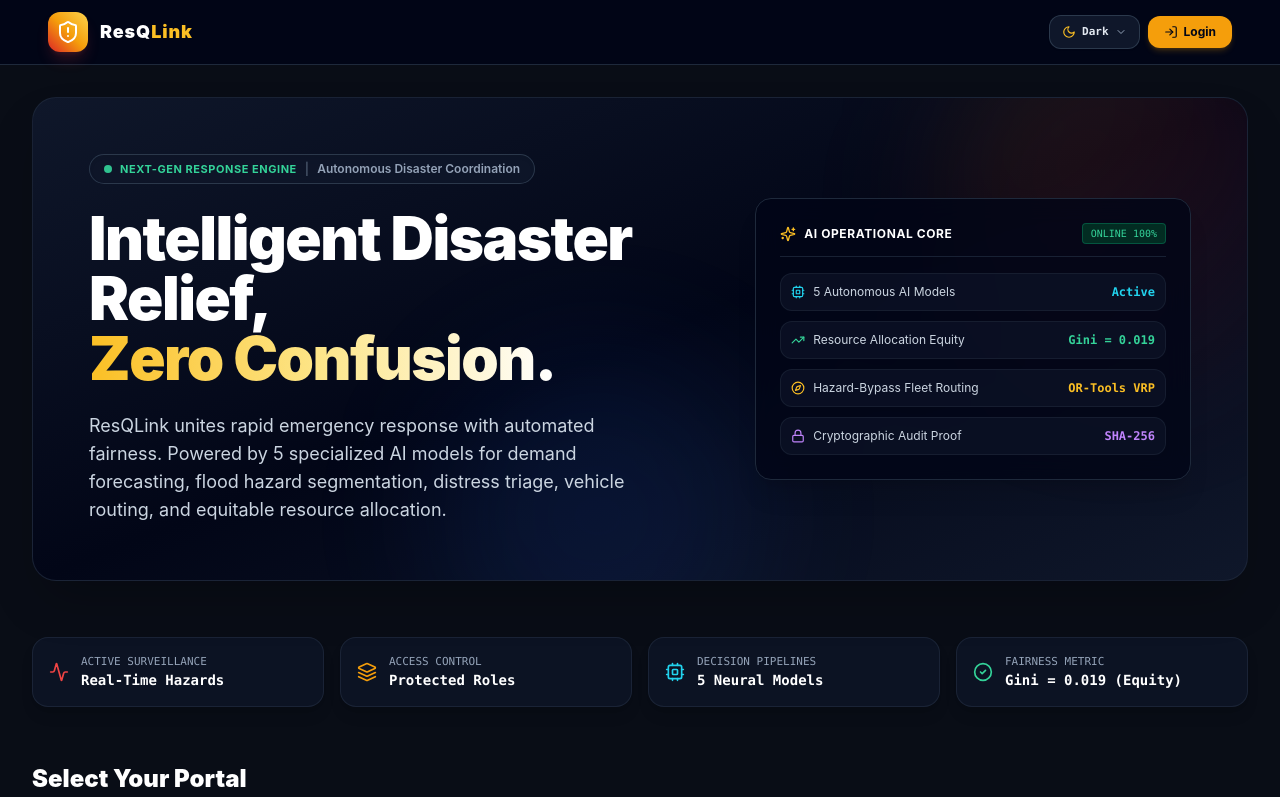
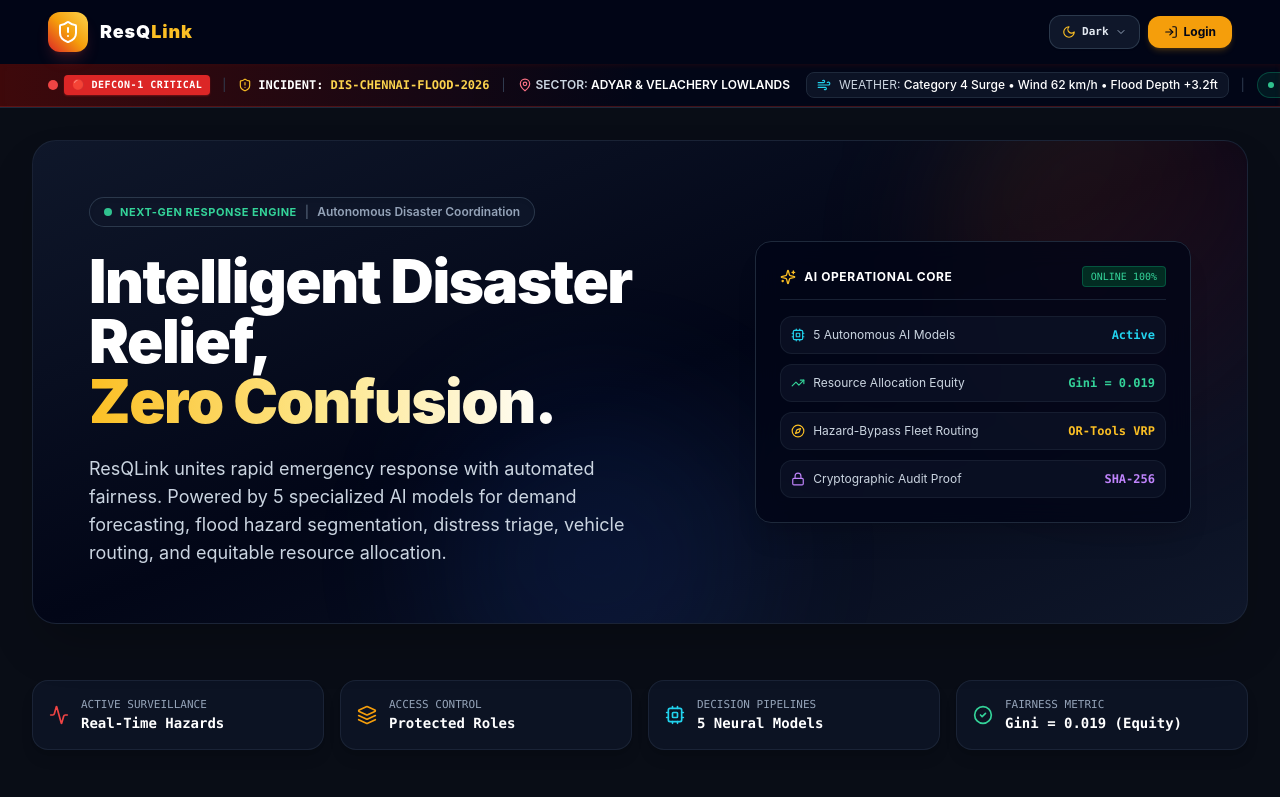
Before and after one commit to vishwateja2006/CAPSTONE-PROJECT, a Next.js app in the folder frontend/: page / in a window 1280 px wide. Shown: the top 797 px of the page. Built offline with nearby package versions, Linux system fonts and the light colour scheme.

Commit message:
feat: add active incident & DEFCON-1 operational status ribbon right beneath header

```diff
--- /dev/null
+++ b/frontend/src/components/ActiveIncidentBanner.tsx
@@ -0,0 +1,102 @@
+"use client";
+
+import React, { useState, useEffect } from "react";
+import {
+  ShieldAlert,
+  Wind,
+  Waves,
+  MapPin,
+  Cpu,
+  Radio,
+  Clock,
+  Sparkles
+} from "lucide-react";
+
+export default function ActiveIncidentBanner() {
+  const [mounted, setMounted] = useState(false);
+  const [currentTime, setCurrentTime] = useState("");
+
+  useEffect(() => {
+    setMounted(true);
+    const updateTime = () => {
+      const now = new Date();
+      setCurrentTime(
+        now.toLocaleTimeString("en-US", {
+          hour12: false,
+          hour: "2-digit",
+          minute: "2-digit",
+          second: "2-digit"
+        })
+      );
+    };
+    updateTime();
+    const interval = setInterval(updateTime, 1000);
+    return () => clearInterval(interval);
+  }, []);
+
+  return (
+    <div
+      role="region"
+      aria-label="Active Disaster Operational Ribbon"
+      className="w-full bg-gradient-to-r from-red-950/90 via-slate-950 to-slate-950 border-b border-red-900/50 text-slate-200 text-xs shadow-inner shadow-red-950/30 overflow-x-auto scrollbar-none"
+    >
+      <div className="w-full px-4 sm:px-8 lg:px-12 py-2 flex items-center justify-between gap-4 min-w-max">
+
+        {/* Left: Pulsing DEFCON-1 Beacon & Incident Code */}
+        <div className="flex items-center space-x-3">
+          <div className="flex items-center space-x-1.5">
+            <span className="relative flex h-2.5 w-2.5">
+              <span className="animate-ping absolute inline-flex h-full w-full rounded-full bg-red-400 opacity-75"></span>
+              <span className="relative inline-flex rounded-full h-2.5 w-2.5 bg-red-500"></span>
+            </span>
+            <span className="px-2 py-0.5 rounded font-black font-mono text-[10px] tracking-wider uppercase bg-red-600 text-white shadow-sm shadow-red-600/40">
+              🔴 DEFCON-1 CRITICAL
+            </span>
+          </div>
+
+          <span className="text-slate-700">|</span>
+
+          <div className="flex items-center space-x-1.5 font-mono font-bold text-white text-[11px] sm:text-xs">
+            <ShieldAlert className="w-3.5 h-3.5 text-amber-400 shrink-0" />
+            <span>INCIDENT: <span className="text-amber-300">DIS-CHENNAI-FLOOD-2026</span></span>
+          </div>
+
+          <span className="text-slate-700 hidden sm:inline">|</span>
+
+          {/* Target Sector */}
+          <div className="hidden sm:flex items-center space-x-1 text-slate-300 text-[11px] sm:text-xs font-semibold">
+            <MapPin className="w-3.5 h-3.5 text-rose-400 shrink-0" />
+            <span>SECTOR: <span className="text-white">ADYAR &amp; VELACHERY LOWLANDS</span></span>
+          </div>
+        </div>
+
+        {/* Center & Right: Meteorological Telemetry & AI Model Synchronization */}
+        <div className="flex items-center space-x-3 text-[11px] sm:text-xs">
+          {/* Weather Telemetry */}
+          <div className="flex items-center space-x-2 text-slate-300 bg-slate-900/80 px-2.5 py-1 rounded-lg border border-slate-800">
+            <Wind className="w-3.5 h-3.5 text-cyan-400 shrink-0" />
+            <span>WEATHER: <strong className="text-white font-medium">Category 4 Surge • Wind 62 km/h • Flood Depth +3.2ft</strong></span>
+          </div>
+
+          <span className="text-slate-700">|</span>
+
+          {/* AI Decision Engine Synchronization */}
+          <div className="flex items-center space-x-1.5 px-2.5 py-1 rounded-full font-mono text-[10px] font-bold bg-emerald-500/10 text-emerald-400 border border-emerald-500/30">
+            <span className="w-1.5 h-1.5 rounded-full bg-emerald-400 animate-pulse" />
+            <Cpu className="w-3 h-3 text-emerald-400" />
+            <span>5/5 AI Models Synchronized</span>
+          </div>
+
+          {/* Live Zulu / Local Time */}
+          {mounted && currentTime && (
+            <div className="hidden lg:flex items-center space-x-1 font-mono text-[10px] text-slate-400 bg-slate-900/60 px-2 py-0.5 rounded border border-slate-800/80">
+              <Clock className="w-3 h-3 text-slate-500" />
+              <span>LIVE: {currentTime} IST</span>
+            </div>
+          )}
+        </div>
+
+      </div>
+    </div>
+  );
+}
--- a/frontend/src/components/Navbar.tsx
+++ b/frontend/src/components/Navbar.tsx
@@ -15,6 +15,7 @@ import {
 } from "lucide-react";
 import { getAuthSession, clearAuthSession, subscribeToAuth, AuthSession } from "../lib/auth";
 import ThemeDropdown from "./ThemeDropdown";
+import ActiveIncidentBanner from "./ActiveIncidentBanner";
 
 export default function Navbar() {
   const pathname = usePathname();
@@ -247,6 +248,9 @@ export default function Navbar() {
           </div>
         </div>
       )}
+
+      {/* Emergency Operational Ribbon: Active Incident & DEFCON Status */}
+      <ActiveIncidentBanner />
     </header>
   );
 }
```
